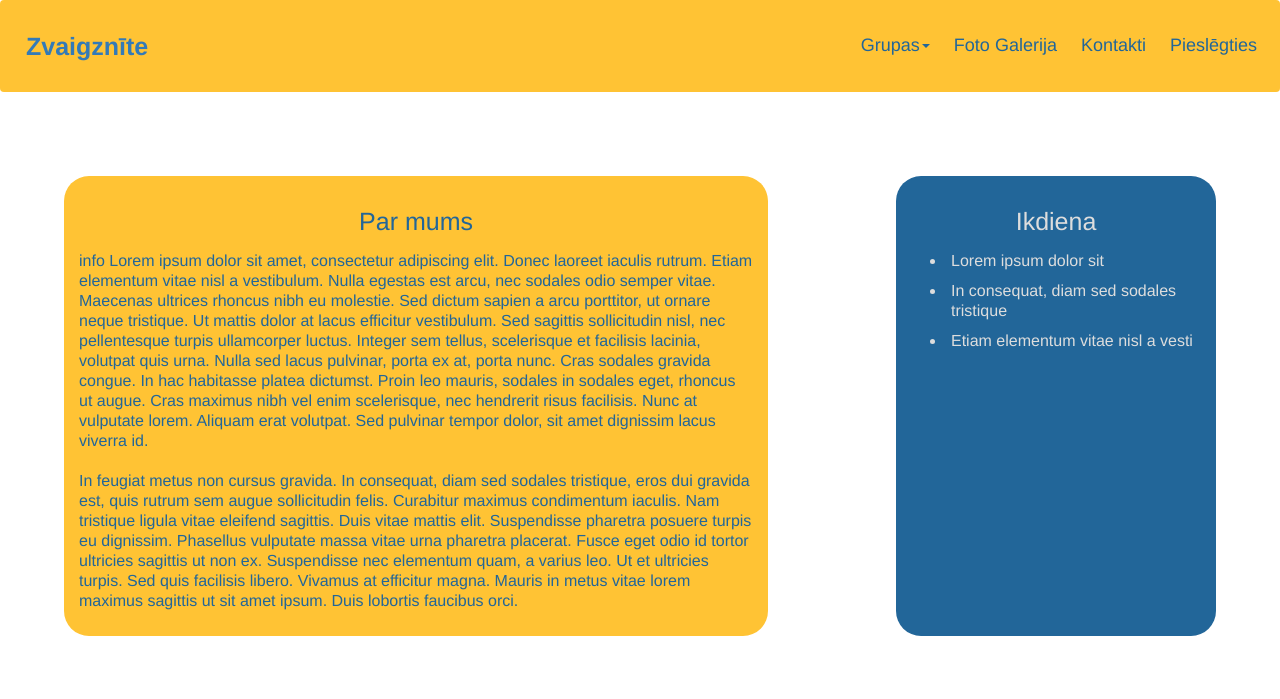
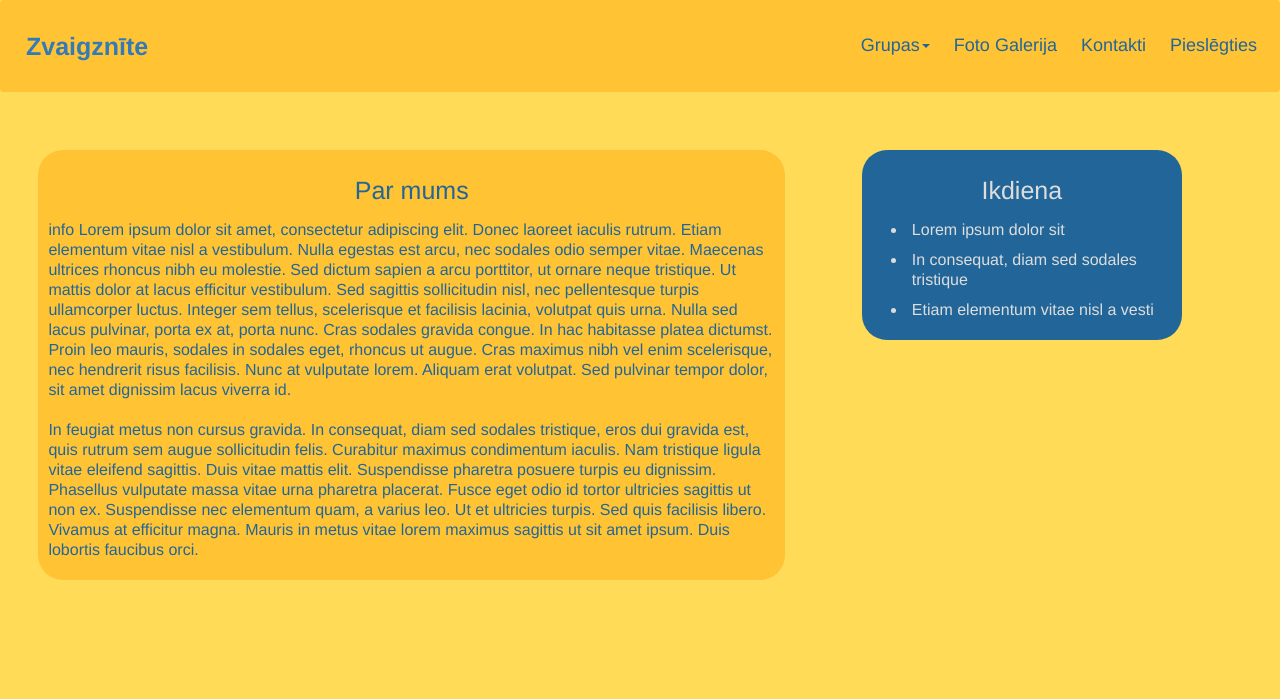
Before and after one commit to akrilaplekis/zvaigznite, a PHP site: page / in a window 1280 px wide. Shown: the top 699 px of the page. Run offline with PHP 8.4, Linux system fonts and the light colour scheme.

Commit message:
home page with bootstrap done

```diff
--- a/index.css
+++ b/index.css
@@ -45,31 +45,29 @@
     font-size: 18px;
 }
 
-
-/* home page divs */
-.flex-parent-element {
-    display: flex;
-    width: 100%;
+/* home page body */
+div.col-md-7:nth-child(1){
+    margin: 3%;
+    background-color: #ffc334;
+    padding: 5px;
+    border-radius: 25px;
 }
 
-.flex-child-element {
-    margin: 5%;
+div.col-md-3:nth-child(2){
+    margin: 3%;
     background-color: #226699;
-    padding: 10px;
+    padding: 5px;
     border-radius: 25px;
-    width: 25%;
 }
 
-.flex-child-element:first-child {
-    flex: 1;
-    margin: 5%;
+div.col-md-7:nth-child(1){
+    margin: 3%;
     background-color: #ffc334;
-    padding: 10px;
+    padding: 5px;
     border-radius: 25px;
-    width: 60%;
 }
 
-.flex-child-element:first-child h1 {
+.title1 {
     color: #226699;
     text-align: center;
     padding: 5px;
@@ -79,7 +77,7 @@
     border-radius: 4px;
 }
 
-.flex-child-element:first-child p {
+.para1 {
     color: #226699;
     text-align: left;
     padding: 5px;
@@ -89,7 +87,7 @@
     border-radius: 4px;
 }
 
-.flex-child-element h2 {
+.title2 {
     color: #ddd;
     text-align: center;
     padding: 5px;
@@ -99,7 +97,7 @@
     border-radius: 4px;
 }
 
-.flex-child-element li {
+.list1 {
     color: #ddd;
     text-align: left;
     padding: 5px;
--- a/index.php
+++ b/index.php
@@ -9,7 +9,7 @@
     <script src="https://ajax.googleapis.com/ajax/libs/jquery/3.6.1/jquery.min.js"></script>
     <script src="https://maxcdn.bootstrapcdn.com/bootstrap/3.4.1/js/bootstrap.min.js"></script>
 </head>
-<body>
+<body style="background-color: #ffdb57;">
     <nav class="navbar navbar-custom navbar-fixed-to">
         <div class="container-fluid">
             <div class="navbar-header">
@@ -30,35 +30,24 @@
         </div>
     </nav>
 
-    <div class="flex-parent-element">
-        <div class="flex-child-element">
-            <h1>Par mums</h1>
-            <p>info Lorem ipsum dolor sit amet, consectetur adipiscing elit. Donec laoreet iaculis rutrum. Etiam elementum vitae nisl a vestibulum. Nulla egestas est arcu, nec sodales odio semper vitae. Maecenas ultrices rhoncus nibh eu molestie. Sed dictum sapien a arcu porttitor, ut ornare neque tristique. Ut mattis dolor at lacus efficitur vestibulum. Sed sagittis sollicitudin nisl, nec pellentesque turpis ullamcorper luctus. Integer sem tellus, scelerisque et facilisis lacinia, volutpat quis urna. Nulla sed lacus pulvinar, porta ex at, porta nunc. Cras sodales gravida congue. In hac habitasse platea dictumst. Proin leo mauris, sodales in sodales eget, rhoncus ut augue. Cras maximus nibh vel enim scelerisque, nec hendrerit risus facilisis. Nunc at vulputate lorem. Aliquam erat volutpat. Sed pulvinar tempor dolor, sit amet dignissim lacus viverra id. </p>
-            <p>In feugiat metus non cursus gravida. In consequat, diam sed sodales tristique, eros dui gravida est, quis rutrum sem augue sollicitudin felis. Curabitur maximus condimentum iaculis. Nam tristique ligula vitae eleifend sagittis. Duis vitae mattis elit. Suspendisse pharetra posuere turpis eu dignissim. Phasellus vulputate massa vitae urna pharetra placerat. Fusce eget odio id tortor ultricies sagittis ut non ex. Suspendisse nec elementum quam, a varius leo. Ut et ultricies turpis. Sed quis facilisis libero. Vivamus at efficitur magna. Mauris in metus vitae lorem maximus sagittis ut sit amet ipsum. Duis lobortis faucibus orci.</p>
-        </div>
-        <div class="flex-child-element">
-            <h2>Ikdiena</h2>
-            <ul>
-                <li>Lorem ipsum dolor sit </li>
-                <li>In consequat, diam sed sodales tristique</li>
-                <li>Etiam elementum vitae nisl a vesti</li>
-            </ul>
+
+    <div class="container-fluid">
+        <div class="row">
+            <div class="col-md-7">
+                <h1 class="title1">Par mums</h1>
+                <p class="para1">info Lorem ipsum dolor sit amet, consectetur adipiscing elit. Donec laoreet iaculis rutrum. Etiam elementum vitae nisl a vestibulum. Nulla egestas est arcu, nec sodales odio semper vitae. Maecenas ultrices rhoncus nibh eu molestie. Sed dictum sapien a arcu porttitor, ut ornare neque tristique. Ut mattis dolor at lacus efficitur vestibulum. Sed sagittis sollicitudin nisl, nec pellentesque turpis ullamcorper luctus. Integer sem tellus, scelerisque et facilisis lacinia, volutpat quis urna. Nulla sed lacus pulvinar, porta ex at, porta nunc. Cras sodales gravida congue. In hac habitasse platea dictumst. Proin leo mauris, sodales in sodales eget, rhoncus ut augue. Cras maximus nibh vel enim scelerisque, nec hendrerit risus facilisis. Nunc at vulputate lorem. Aliquam erat volutpat. Sed pulvinar tempor dolor, sit amet dignissim lacus viverra id. </p>
+                <p class="para1">In feugiat metus non cursus gravida. In consequat, diam sed sodales tristique, eros dui gravida est, quis rutrum sem augue sollicitudin felis. Curabitur maximus condimentum iaculis. Nam tristique ligula vitae eleifend sagittis. Duis vitae mattis elit. Suspendisse pharetra posuere turpis eu dignissim. Phasellus vulputate massa vitae urna pharetra placerat. Fusce eget odio id tortor ultricies sagittis ut non ex. Suspendisse nec elementum quam, a varius leo. Ut et ultricies turpis. Sed quis facilisis libero. Vivamus at efficitur magna. Mauris in metus vitae lorem maximus sagittis ut sit amet ipsum. Duis lobortis faucibus orci.</p>
+            </div>
+            <div class="col-md-3">
+                <h2 class="title2">Ikdiena</h2>
+                <ul>
+                    <li class="list1">Lorem ipsum dolor sit </li>
+                    <li class="list1">In consequat, diam sed sodales tristique</li>
+                    <li class="list1">Etiam elementum vitae nisl a vesti</li>
+                </ul>
+            </div>
         </div>
     </div>
 
-<?php
-if ($_SERVER["REQUEST_METHOD"] == "POST") {
-  // collect value of input field
-  $name = $_POST['fname'];
-  if (empty($name)) {
-    echo "Name is empty";
-  } else {
-    echo $name;
-  }
-}
-?>
-
 </body>
-
-
 </html>
```
